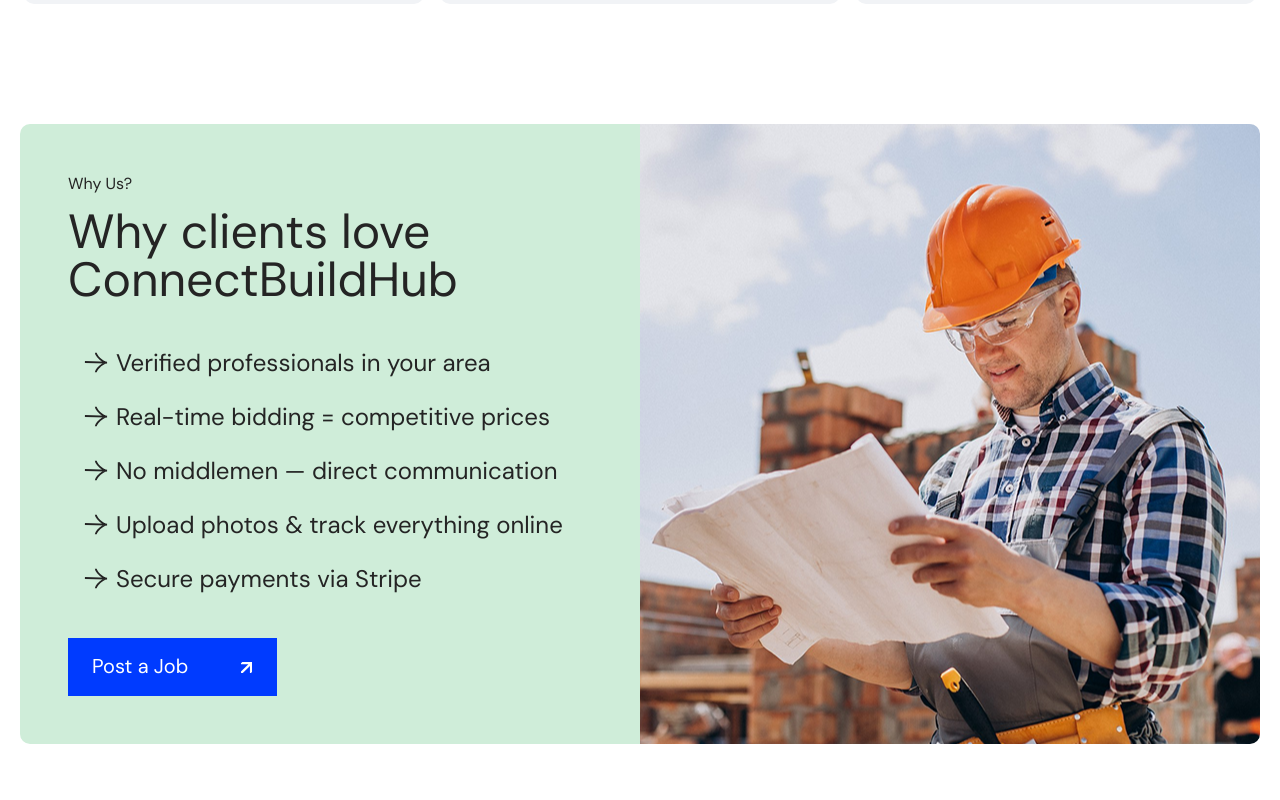
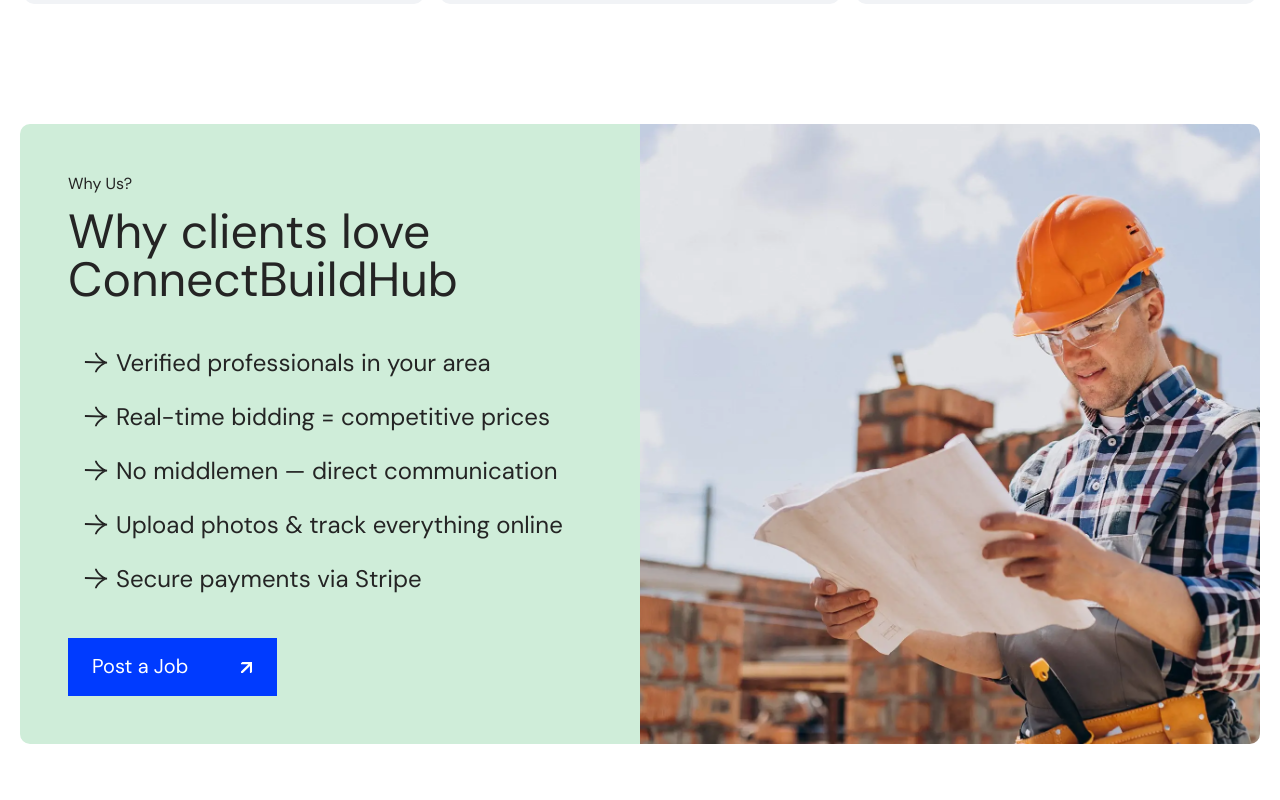
Before and after one commit to CBA-React/Christian-Landes, a Next.js app: page /for-clients in a window 1280 px wide. Shown: the part 1920-2720 px from the top of the page. Built offline with nearby package versions, Linux system fonts and the light colour scheme.

Commit message:
change image to webp and change arrow-expand with normal box

```diff
--- a/src/modules/ForClients/WhyUs.tsx
+++ b/src/modules/ForClients/WhyUs.tsx
@@ -52,8 +52,8 @@
 				</section>
 
 				<section
-					className="min-h-[350px] w-full bg-cover bg-center lg:min-h-[500px] lg:w-1/2"
-					style={{ backgroundImage: "url('/images/whyUs.png')" }}
+					className="min-h-[230px] w-full bg-contain bg-center lg:min-h-[500px] lg:w-1/2 lg:bg-cover"
+					style={{ backgroundImage: "url('/images/whyUs.webp')" }}
 				></section>
 			</article>
 		</div>
```
Also changed, not shown: public/icons/arrow-expand.svg, public/images/whyUs.webp (added).
